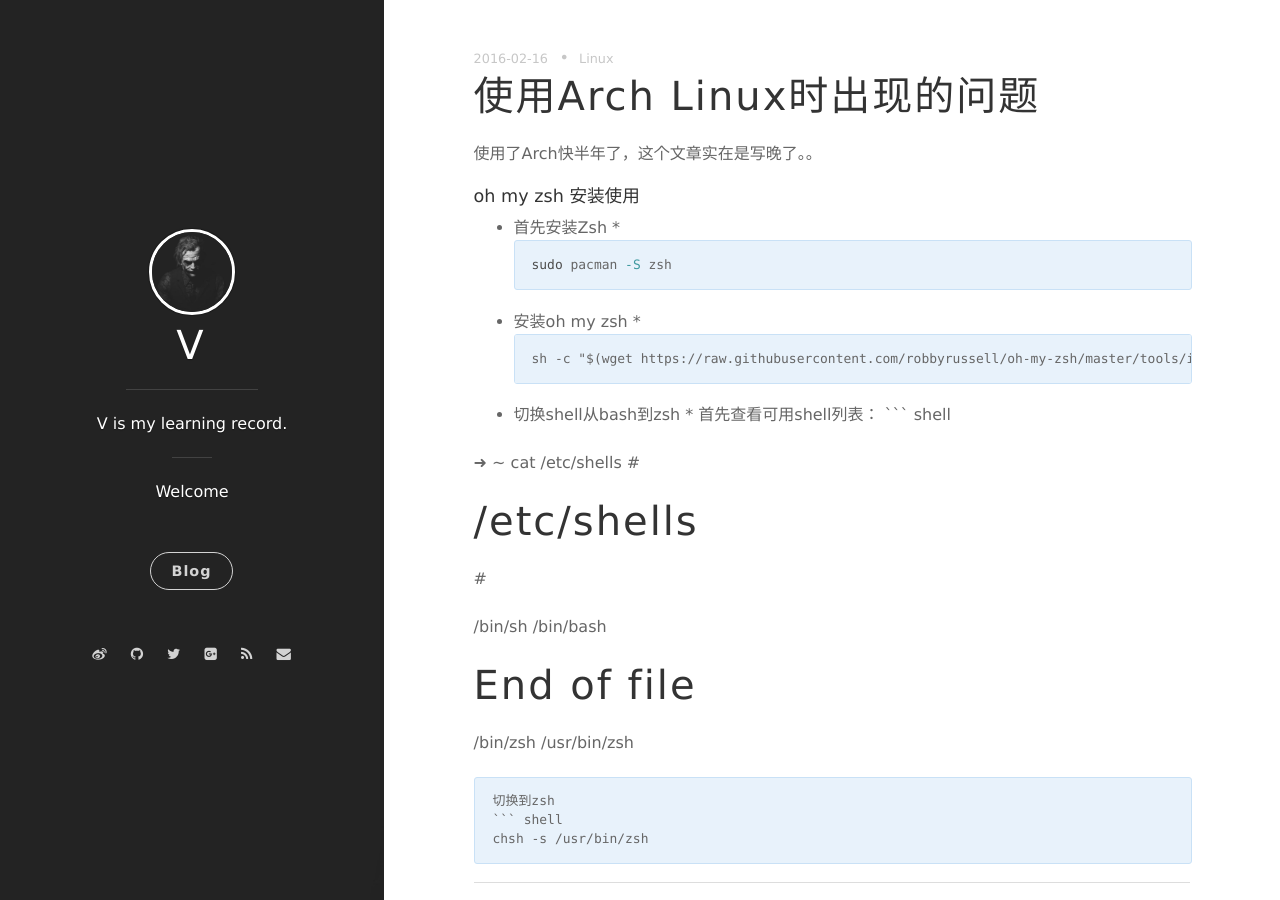
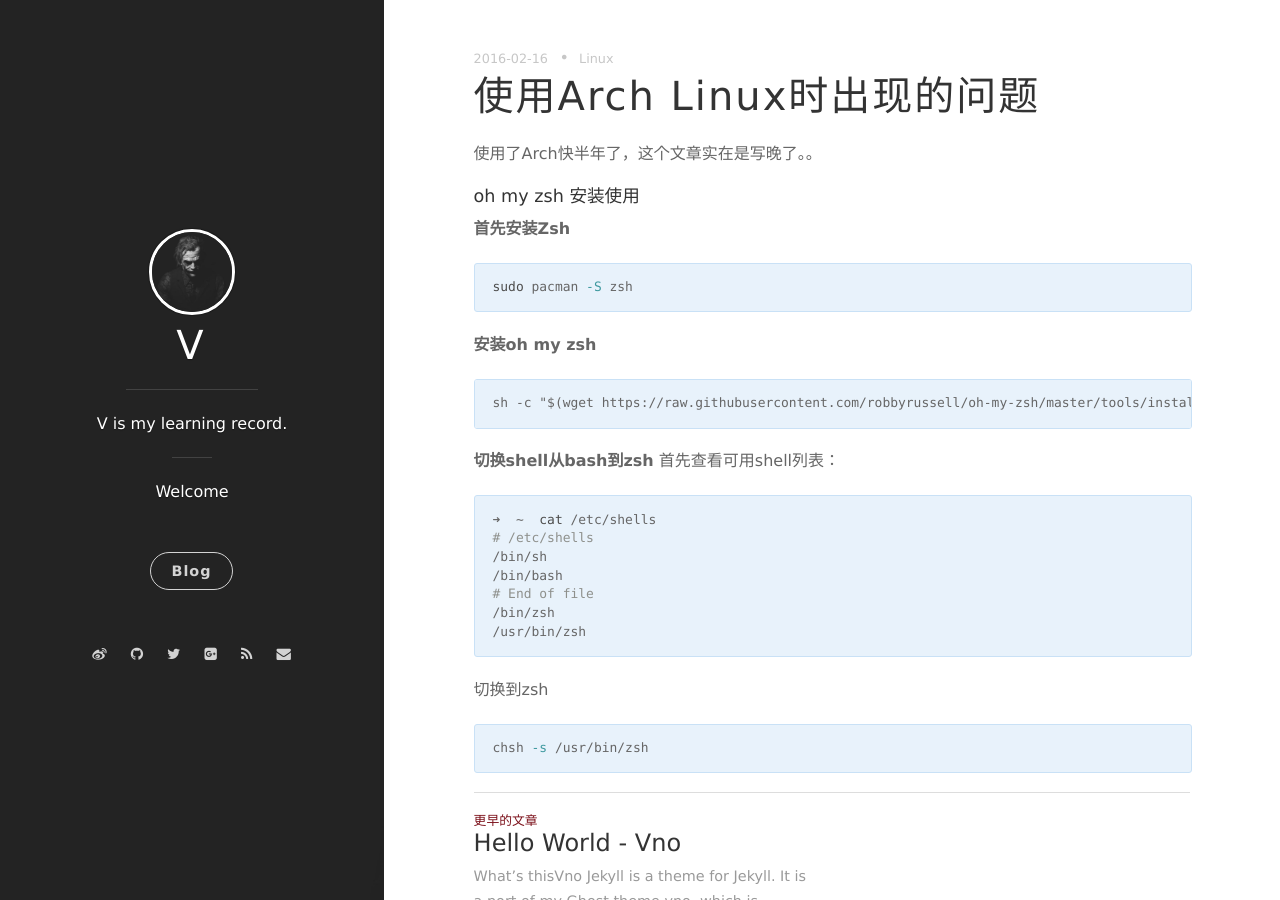
Before and after one commit to mrcwl/bryceyang.github.io, a Jekyll site: the page built from _posts/2017-05-17-Problems-I-encountered-when-I-use-Arch-Linux.markdown, in a window 1280 px wide and 900 px high. Built offline with Jekyll 4.4.1, drawn with Linux system fonts in a browser that asks for light colours; nearby versions of some CDN libraries; comment, search, counter and statistics services are not loaded.

Commit message:
fix format

````diff
--- a/_posts/2017-05-17-Problems-I-encountered-when-I-use-Arch-Linux.markdown
+++ b/_posts/2017-05-17-Problems-I-encountered-when-I-use-Arch-Linux.markdown
@@ -8,31 +8,33 @@ tag: Linux
 
 使用了Arch快半年了，这个文章实在是写晚了。。
 #### oh my zsh 安装使用
-* 首先安装Zsh *
+**首先安装Zsh**
+
 ``` shell
 sudo pacman -S zsh
 ```
-* 安装oh my zsh *
+
+**安装oh my zsh**
+
 ```
 sh -c "$(wget https://raw.githubusercontent.com/robbyrussell/oh-my-zsh/master/tools/install.sh -O -)"
 ```
-* 切换shell从bash到zsh *
+
+**切换shell从bash到zsh**
 首先查看可用shell列表：
+
 ``` shell
-
 ➜  ~  cat /etc/shells
-#
 # /etc/shells
-#
-
 /bin/sh
 /bin/bash
-
 # End of file
 /bin/zsh
 /usr/bin/zsh
 ```
+
 切换到zsh
+
 ``` shell
 chsh -s /usr/bin/zsh
 ```
````
